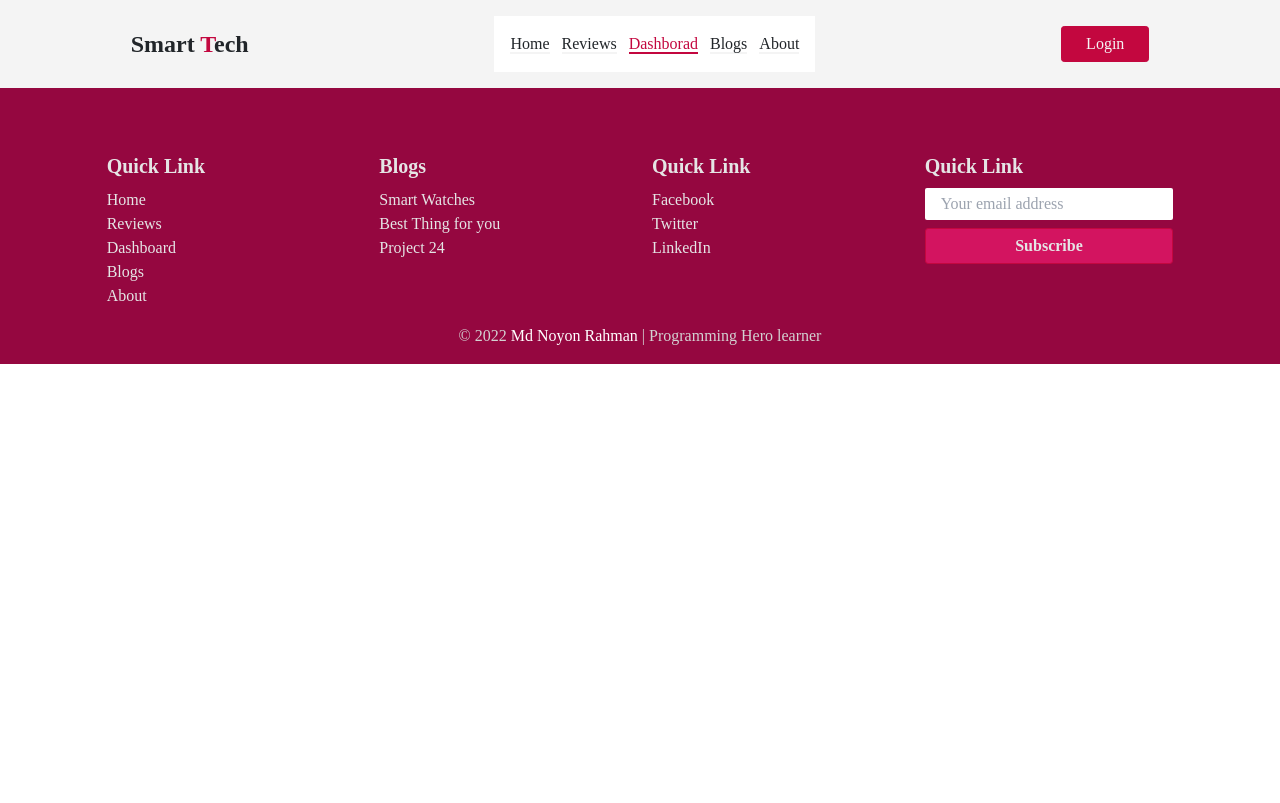
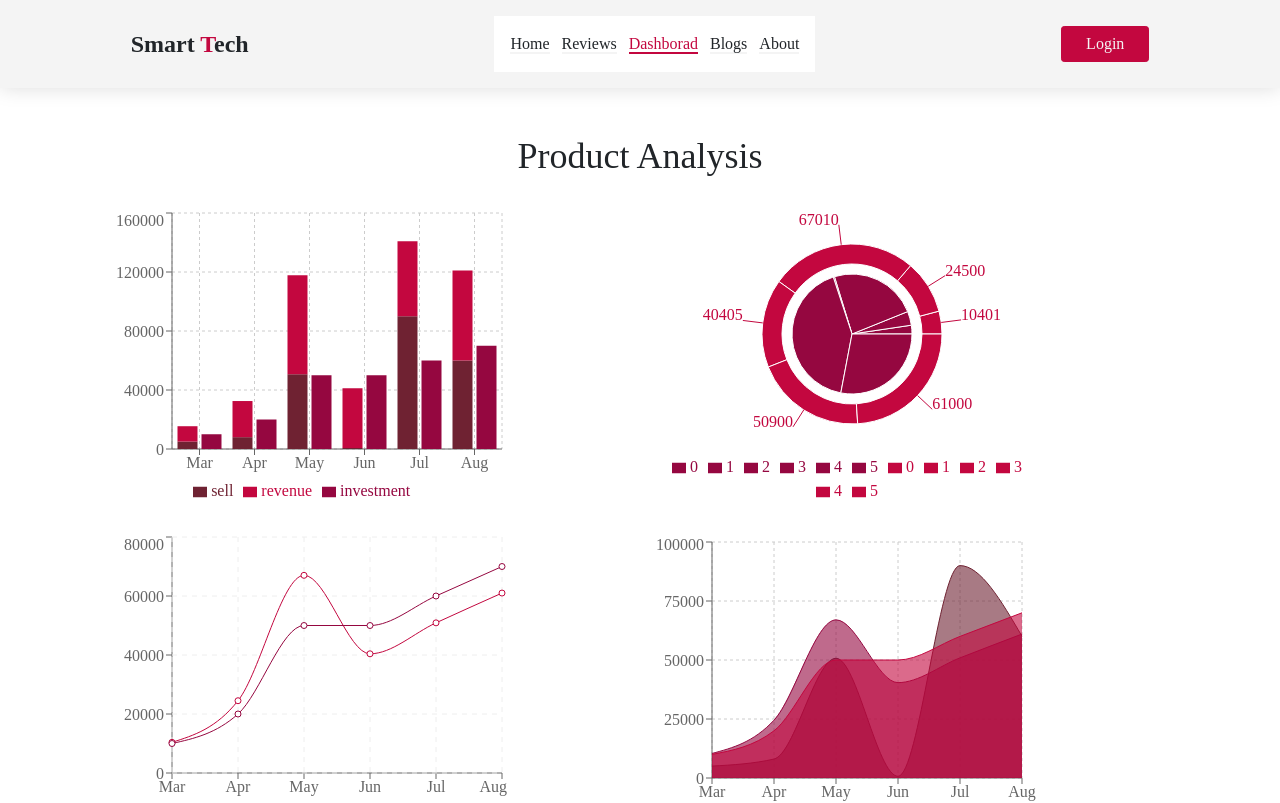
Before and after one commit to codernoyon/assignment-09, a React (Create React App) app: page /dashboard in a window 1280 px wide. Shown: the top 803 px of the page. Built offline with nearby package versions, Linux system fonts and the light colour scheme; the HTML template or start-up script is replaced by a standard one; a web font is replaced by a local one.

Commit message:
dashboard added

```diff
--- a/package.json
+++ b/package.json
@@ -7,6 +7,7 @@
     "@testing-library/jest-dom": "^5.16.3",
     "@testing-library/react": "^12.1.4",
     "@testing-library/user-event": "^13.5.0",
+    "aos": "^2.3.4",
     "bootstrap": "^5.1.3",
     "react": "^18.0.0",
     "react-bootstrap": "^2.2.2",
--- a/public/data.json
+++ b/public/data.json
@@ -1,38 +1,38 @@
 [
     {
         "month": "Mar",
-        "investment": 100000,
-        "sell": 241,
+        "investment": 10000,
+        "sell": 5041,
         "revenue": 10401
     },
     {
         "month": "Apr",
-        "investment": 200000,
-        "sell": 423,
+        "investment": 20000,
+        "sell": 8023,
         "revenue": 24500
     },
     {
         "month": "May",
-        "investment": 500000,
-        "sell": 726,
+        "investment": 50000,
+        "sell": 50726,
         "revenue": 67010
     },
     {
         "month": "Jun",
-        "investment": 500000,
-        "sell": 529,
+        "investment": 50000,
+        "sell": 729,
         "revenue": 40405
     },
     {
         "month": "Jul",
-        "investment": 600000,
-        "sell": 601,
+        "investment": 60000,
+        "sell": 90001,
         "revenue": 50900
     },
     {
         "month": "Aug",
-        "investment": 700000,
-        "sell": 670,
+        "investment": 70000,
+        "sell": 60070,
         "revenue": 61000
     }
 ]
--- a/src/App.js
+++ b/src/App.js
@@ -8,8 +8,14 @@ import Blogs from './components/Blogs/Blogs';
 import About from './components/About/About';
 import NotFound from './components/NotFound/NotFound';
 import Footer from './components/Footer/Footer';
+import Aos from "aos";
+import "aos/dist/aos.css";
+import { useEffect } from 'react';
 
 function App() {
+  useEffect(() => {
+    Aos.init();
+  }, []);
   return (
     <div className="App">
       <Header></Header>
--- a/src/components/Dashboard/Dashboard.js
+++ b/src/components/Dashboard/Dashboard.js
@@ -1,9 +1,81 @@
-import React from 'react';
+import React, {useEffect, useState} from 'react';
+import { Area, AreaChart, Bar, BarChart, CartesianGrid, Legend, Line, LineChart, Pie, PieChart, Tooltip, XAxis, YAxis } from 'recharts';
 
 const Dashboard = () => {
+    const [data, setData] = useState([]);
+    useEffect(() => {
+        fetch("data.json")
+            .then(res => res.json())
+            .then(data => setData(data));
+    }, []);
+
+    console.log(data);
     return (
         <section>
+            <div className="mx-auto w-5/6 py-12">
+                <h2 className="text-4xl text-center mb-8">Product Analysis</h2>
+                <div className="grid lg:grid-cols-2 gap-6 items-center justify-between">
+                    <div className="chart w-full">
+                        <BarChart
+                            width={400}
+                            height={300}
+                            data={data}
 
+                            >
+                            <CartesianGrid strokeDasharray="3 3" />
+                            <XAxis dataKey="month" />
+                            <YAxis />
+                            <Tooltip />
+                            <Legend />
+                            <Bar dataKey="sell" stackId="a" fill="#6F2232" />
+                            <Bar dataKey="revenue" stackId="a" fill="#C3073F" />
+                            <Bar dataKey="investment" fill="#950740" />
+                        </BarChart>
+                    </div>
+                    <div className="chart w-full">
+                        <PieChart width={400} height={300}>
+                            <Pie data={data} dataKey="sell" cx="50%" cy="50%" outerRadius={60} fill="#950740" />
+                            <Pie isAnimationActive={false} data={data} dataKey="revenue" cx="50%" cy="50%" innerRadius={70} outerRadius={90} fill="#C3073F" label />
+                            <Tooltip />
+                            <Legend />
+                        </PieChart>
+                    </div>
+                    <div className="chart w-full">
+                        <LineChart width={400} height={300} data={data}>
+                            <XAxis dataKey="month"/>
+                            <YAxis />
+                            <Tooltip />
+                            <Legend />
+                            <CartesianGrid stroke="#eee" strokeDasharray="5 5"/>
+                            <Line type="monotone" dataKey="revenue" stroke="#C3073F" />
+                            <Line type="monotone" dataKey="investment" stroke="#950740" />
+                        </LineChart>
+                    </div>
+                    <div className="chart w-full">
+                        <AreaChart
+                        isAnimationActive={false}
+                            width={400}
+                            height={300}
+                            data={data}
+                            margin={{
+                                top: 10,
+                                right: 30,
+                                left: 0,
+                                bottom: 0,
+                            }}
+                            >
+                            <CartesianGrid strokeDasharray="3 3" />
+                            <XAxis dataKey="month" />
+                            <YAxis />
+                            <Tooltip />
+                            <Legend />
+                            <Area type="monotone" dataKey="sell" stroke="#6F2232" fill="#6F2232" />
+                            <Area type="monotone" dataKey="revenue" stroke="#950740" fill="#950740" />
+                            <Area type="monotone" dataKey="investment" stroke="#C3073F" fill="#C3073F" />
+                        </AreaChart>
+                    </div>
+                </div>
+            </div>
         </section>
     );
 };
--- a/src/components/Footer/Footer.js
+++ b/src/components/Footer/Footer.js
@@ -8,7 +8,7 @@ const Footer = () => {
             <div className="mx-auto w-5/6">
                 <div className='grid lg:grid-cols-4 gap-4'>
                     <div>
-                        <h3 className="text-xl">Quick Link</h3>
+                        <h3 className="text-xl">Quick Links</h3>
                         <ul className='footer-links'>
                             <Link to="/">Home</Link>
                             <Link to="/reviews">Reviews</Link>
@@ -26,7 +26,7 @@ const Footer = () => {
                         </ul>
                     </div>
                     <div>
-                        <h3 className="text-xl">Quick Link</h3>
+                        <h3 className="text-xl">Socila Links</h3>
                         <ul className='footer-links'>
                             <Link to="/">Facebook</Link>
                             <Link to="/">Twitter</Link>
@@ -35,7 +35,7 @@ const Footer = () => {
                         </ul>
                     </div>
                     <div>
-                        <h3 className="text-xl">Quick Link</h3>
+                        <h3 className="text-xl">Newslatter</h3>
                         <div className='space-y-2'>
                             <input placeholder='Your email address' className='w-full p-1 px-3 rounded-sm' type="text" name="" id="" />
                             <button className='w-full btn'>Subscribe</button>
--- a/src/components/Home/Home.js
+++ b/src/components/Home/Home.js
@@ -19,7 +19,7 @@ const Home = () => {
     return (
         <section>
             <div className='mt-6 w-5/6 mx-auto grid md:grid-cols-2 items-center -z-10 py-6'>
-                <div className='order-2 md:order-1'>
+                <div className='order-2 md:order-1' data-aos="fade-right" data-aos-duration="1500">
                     <h2 className="text-4xl lg:text-6xl">
                         The Best <span className="highlight">Watch</span> <br />
                         For Your Daily Life
@@ -29,13 +29,13 @@ const Home = () => {
                     </p>
                     <button className="btn">Read More</button>
                 </div>
-                <div className='watch-img w-5/6 mx-auto order-1 md:order-2 mb-3 lg:mb-0'>
+                <div className='watch-img w-5/6 mx-auto order-1 md:order-2 mb-3 lg:mb-0' data-aos="fade-left" data-aos-duration="1500" >
                     <img className='w-full' src={Watch} alt="" />
                 </div>
             </div>
             <div className='w-5/6 mx-auto py-10 pb-20'>
                 <h2 className="text-4xl text-center section-title mb-5">Customer Reviews</h2>
-                <div className='grid md:grid-cols-2 lg:grid-cols-3 gap-6 mb-8'>
+                <div className='grid md:grid-cols-2 lg:grid-cols-3 gap-7 mb-8'>
                     {
                         reviews.slice(0, 3).map(review => <Review
                             key={review.id}
--- a/src/components/Review/Review.js
+++ b/src/components/Review/Review.js
@@ -5,7 +5,7 @@ const Review = ({ review }) => {
     const { name, img, describe, ratings } = review;
     console.log(review);
     return (
-        <div className='text-center review-box'>
+        <div className='text-center review-box'data-aos="fade-up" data-aos-duration="1500">
             <div className='reviewer-img mx-auto mb-3'>
                 <img className='w-full' src={img} alt="" />
             </div>
--- a/src/components/Reviews/Reviews.js
+++ b/src/components/Reviews/Reviews.js
@@ -7,7 +7,7 @@ const Reviews = () => {
     return (
         <section className='w-5/6 mx-auto py-12 pb-20'>
             <h2 className="text-4xl text-center mb-8">What Customers Say</h2>
-            <div className='grid md:grid-cols-2 lg:grid-cols-3 gap-6 '>
+            <div className='grid md:grid-cols-2 lg:grid-cols-3 gap-8 '>
                     {
                         reviews.map(review => <Review
                             key={review.id}
```
Also changed, not shown: 1 other file (tests, documents, lock files or other folders).
